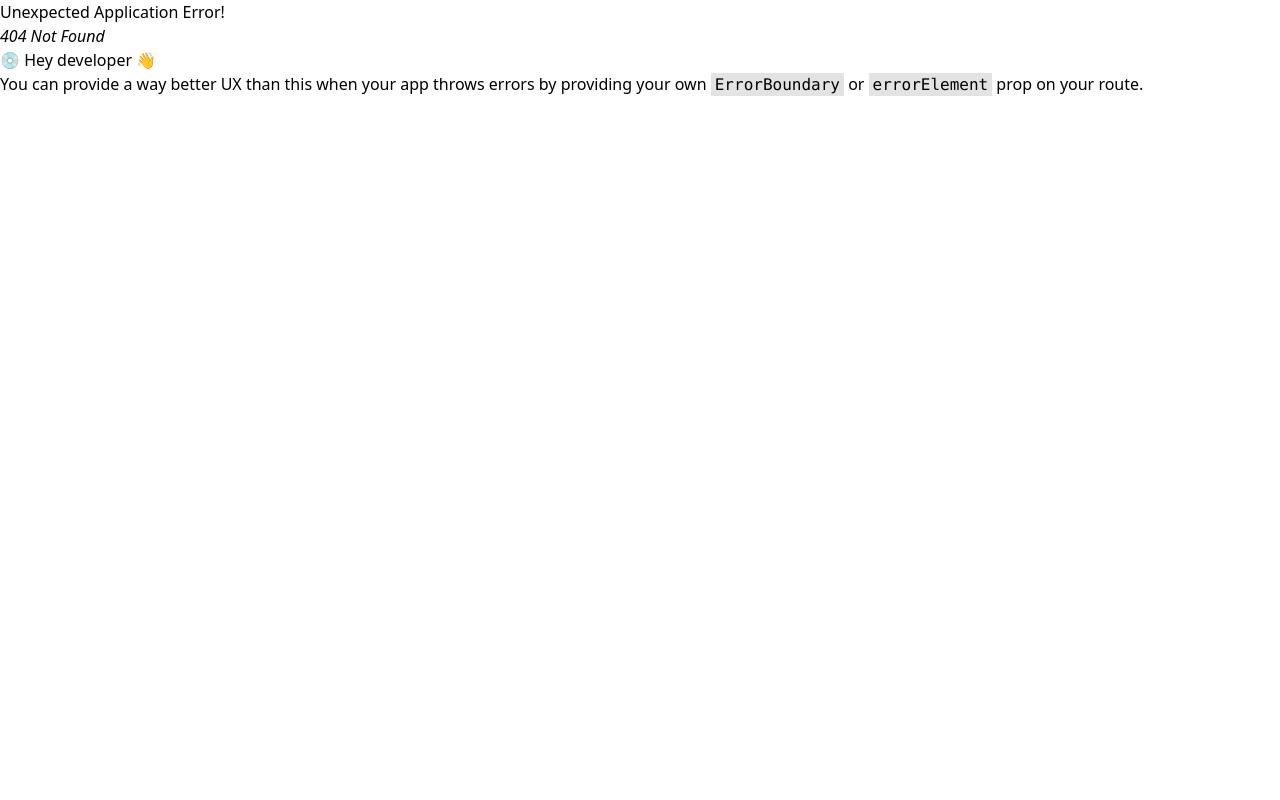
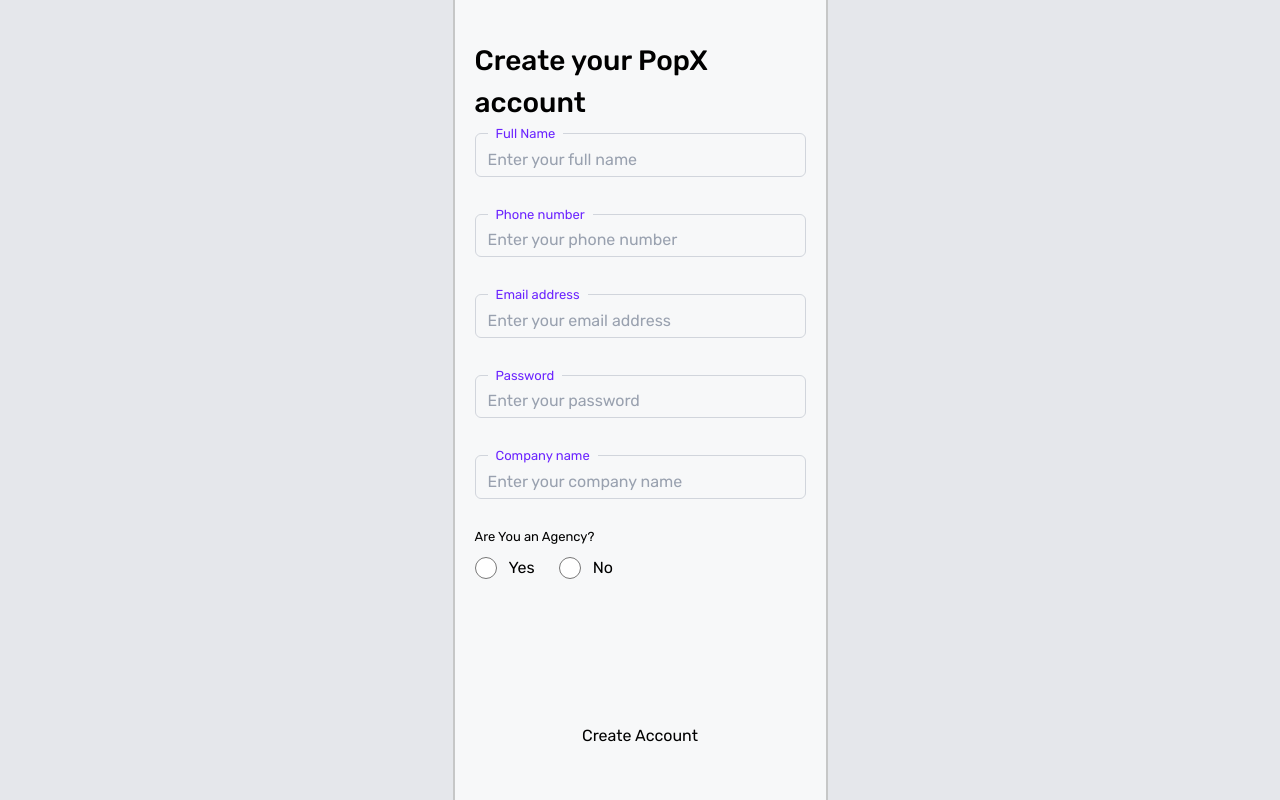
Before and after one commit to noboKumar/Qualification-task-for-Educase-India, a React (Vite) app: page /signup in a window 1280 px wide. Before the commit this address had no page. Built offline with nearby package versions, Linux system fonts and the light colour scheme.

Commit message:
add signUp page

```diff
--- a/src/Components/InputField.jsx
+++ b/src/Components/InputField.jsx
@@ -1,13 +1,14 @@
 import React from "react";
 
-const InputField = ({ text, type, placeholder }) => {
+const InputField = ({ text, type, placeholder, required }) => {
   return (
     <fieldset className="border border-gray-300 rounded-md px-3 py-1 focus-within:border-purple-600">
-      <legend className="text-sm text-[#6C25FF] px-2">{text}</legend>
+      <legend className="text-[13px] text-[#6C25FF] px-2">{text}</legend>
       <input
         className="w-full outline-none border-0 placeholder-gray-400"
         type={type}
         placeholder={placeholder}
+        required={required}
       />
     </fieldset>
   );
--- a/src/Pages/Home.jsx
+++ b/src/Pages/Home.jsx
@@ -14,11 +14,13 @@
           </p>
         </div>
         <div className="flex flex-col gap-2.5 font-medium">
-          <Button
-            bgColor={"#6C25FF"}
-            text={"Create Account"}
-            textColor={"white"}
-          ></Button>
+          <Link to={"/signup"}>
+            <Button
+              bgColor={"#6C25FF"}
+              text={"Create Account"}
+              textColor={"white"}
+            ></Button>
+          </Link>
           <Link to={"/signin"}>
             <Button
               bgColor={"#6C25FF4B"}
--- /dev/null
+++ b/src/Pages/SignUp.jsx
@@ -0,0 +1,83 @@
+import React from "react";
+import InputField from "../Components/InputField";
+import Button from "../Components/Button";
+
+const SignUp = () => {
+  return (
+    <div className="flex flex-col justify-between min-h-screen py-10">
+      <div>
+        <div>
+          <h1 className="text-[28px] font-medium">Create your PopX account</h1>
+        </div>
+        <div className="space-y-7">
+          <InputField
+            text={"Full Name"}
+            placeholder={"Enter your full name"}
+            type={"text"}
+            required={"required"}
+          ></InputField>
+          <InputField
+            text={"Phone number"}
+            placeholder={"Enter your phone number"}
+            type={"tel"}
+            required={"required"}
+          ></InputField>
+          <InputField
+            text={"Email address"}
+            placeholder={"Enter your email address"}
+            type={"email"}
+            required={"required"}
+          ></InputField>
+          <InputField
+            text={"Password"}
+            placeholder={"Enter your password"}
+            type={"password"}
+            required={"required"}
+          ></InputField>
+          <InputField
+            text={"Company name"}
+            placeholder={"Enter your company name"}
+            type={"text"}
+          ></InputField>
+          <div className="space-y-2.5">
+            <h3 className="text-[13px]">Are You an Agency?</h3>
+
+            <div className="space-x-6 flex items-center">
+              <div className="space-x-3 flex items-center">
+                <input
+                  className="w-[22px] h-[22px] accent-[#642AF5]"
+                  type="radio"
+                  id="yes"
+                  name="agency"
+                  value="yes"
+                  required={"required"}
+                />
+                <label htmlFor="yes">Yes</label>
+              </div>
+
+              <div className="space-x-3 flex items-center">
+                <input
+                  className="w-[22px] h-[22px] accent-[#642AF5]"
+                  type="radio"
+                  id="no"
+                  name="agency"
+                  value="no"
+                />
+                <label htmlFor="no">No</label>
+              </div>
+            </div>
+          </div>
+        </div>
+      </div>
+      <div>
+        <Button
+          text={"Create Account"}
+          bgColor={"#6C25FF"}
+          textColor={"white"}
+        ></Button>
+      </div>
+    </div>
+  );
+};
+
+export default SignUp;
--- a/src/Routes/Router.jsx
+++ b/src/Routes/Router.jsx
@@ -2,6 +2,7 @@
 import App from "../App";
 import Home from "../Pages/Home";
 import SignIn from "../Pages/SignIn";
+import SignUp from "../Pages/SignUp";
 
 export const router = createBrowserRouter([
   {
@@ -14,8 +15,12 @@
       },
       {
         path: "/signin",
-        Component: SignIn
-      }
+        Component: SignIn,
+      },
+      {
+        path: "/signup",
+        Component: SignUp,
+      },
     ],
   },
 ]);
```
